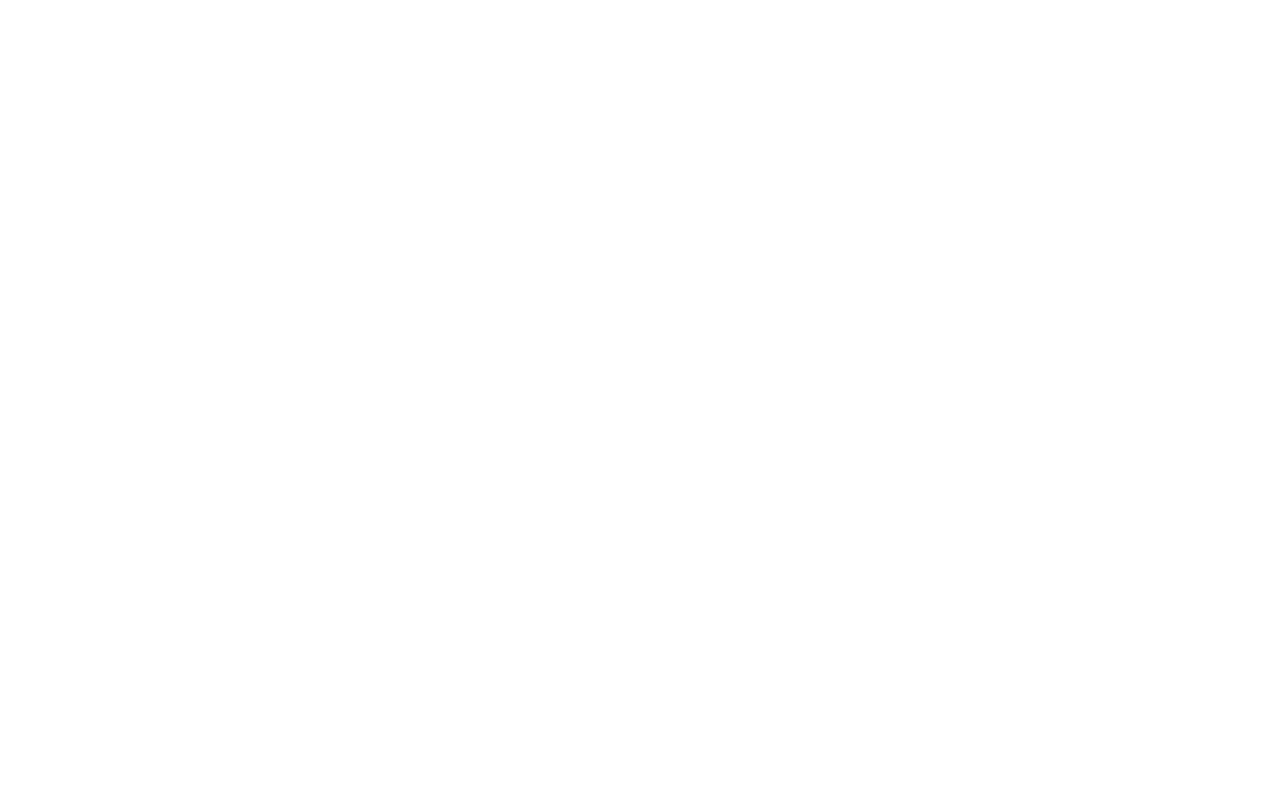
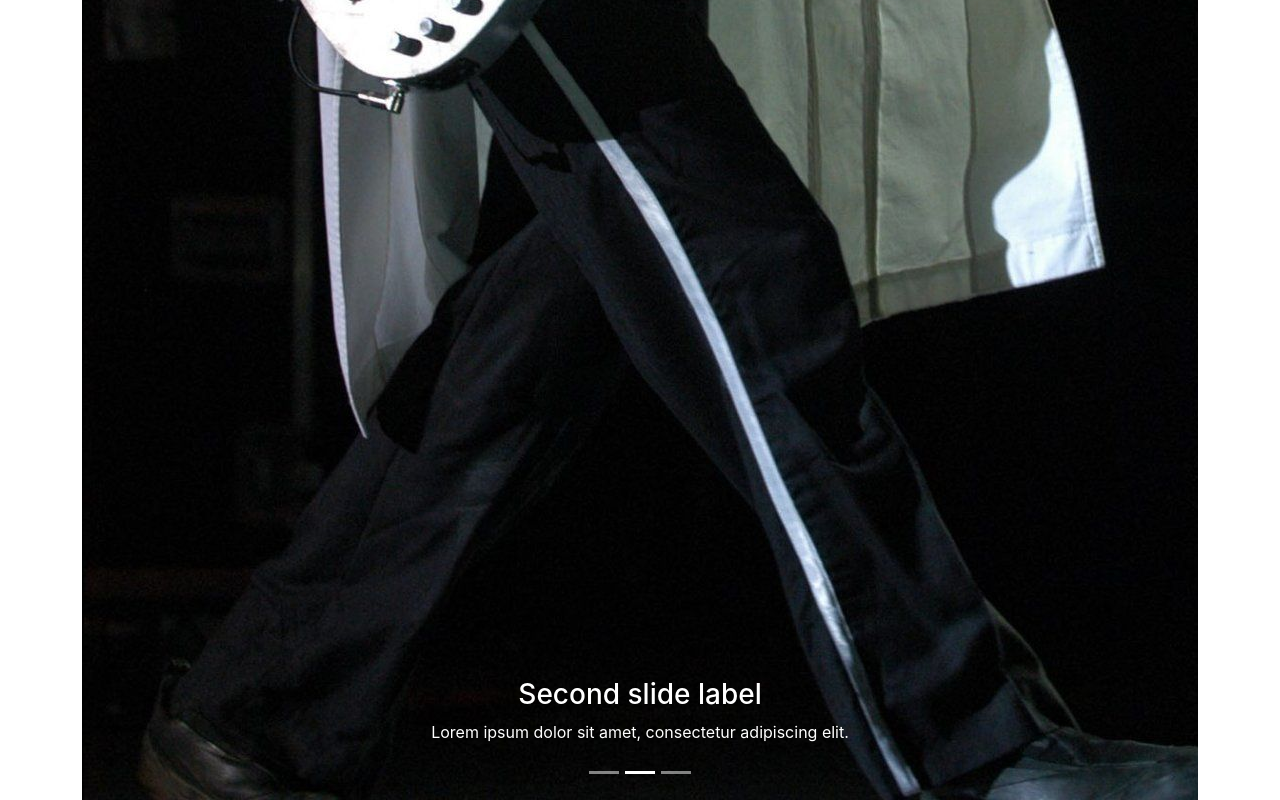
Before and after one commit to IhorTroia/react-hw, a React (Create React App) app: page / in a window 1280 px wide. Shown: the part 1200-2000 px from the top of the page. Before the commit the page ends 800 px from the top, so only its background shows below. Built offline with nearby package versions, Linux system fonts and the light colour scheme.

Commit message:
hw 80 done

```diff
--- a/src/App.js
+++ b/src/App.js
@@ -1,9 +1,14 @@
 import './App.css';
+import MyCarousel from "./components/MyCarousel";
+import Container from 'react-bootstrap/Container';
+import carouselImage from "./bellamy2004.jpg";
 
 function App() {
   return (
     <div className="App">
-
+        <Container>
+            <MyCarousel image={carouselImage}/>
+        </Container>
     </div>
   );
 }
--- /dev/null
+++ b/src/components/MyCarousel.jsx
@@ -0,0 +1,41 @@
+import { useState } from 'react';
+import Carousel from 'react-bootstrap/Carousel';
+
+function MyCarousel(props) {
+    const [index, setIndex] = useState(0);
+    const { image } = props;
+
+    const handleSelect = (selectedIndex) => {
+        setIndex(selectedIndex);
+    };
+
+    return (
+        <Carousel activeIndex={index} onSelect={handleSelect}>
+            <Carousel.Item>
+                <img alt={'...'} src={image}/>
+                <Carousel.Caption>
+                    <h3>First slide label</h3>
+                    <p>Nulla vitae elit libero, a pharetra augue mollis interdum.</p>
+                </Carousel.Caption>
+            </Carousel.Item>
+            <Carousel.Item>
+                <img alt={'...'} src={image}/>
+                <Carousel.Caption>
+                    <h3>Second slide label</h3>
+                    <p>Lorem ipsum dolor sit amet, consectetur adipiscing elit.</p>
+                </Carousel.Caption>
+            </Carousel.Item>
+            <Carousel.Item>
+                <img alt={'...'} src={image}/>
+                <Carousel.Caption>
+                    <h3>Third slide label</h3>
+                    <p>
+                        Praesent commodo cursus magna, vel scelerisque nisl consectetur.
+                    </p>
+                </Carousel.Caption>
+            </Carousel.Item>
+        </Carousel>
+    );
+}
+
+export default MyCarousel;
```
Also changed, not shown: 1 other file (tests, documents, lock files or other folders).
